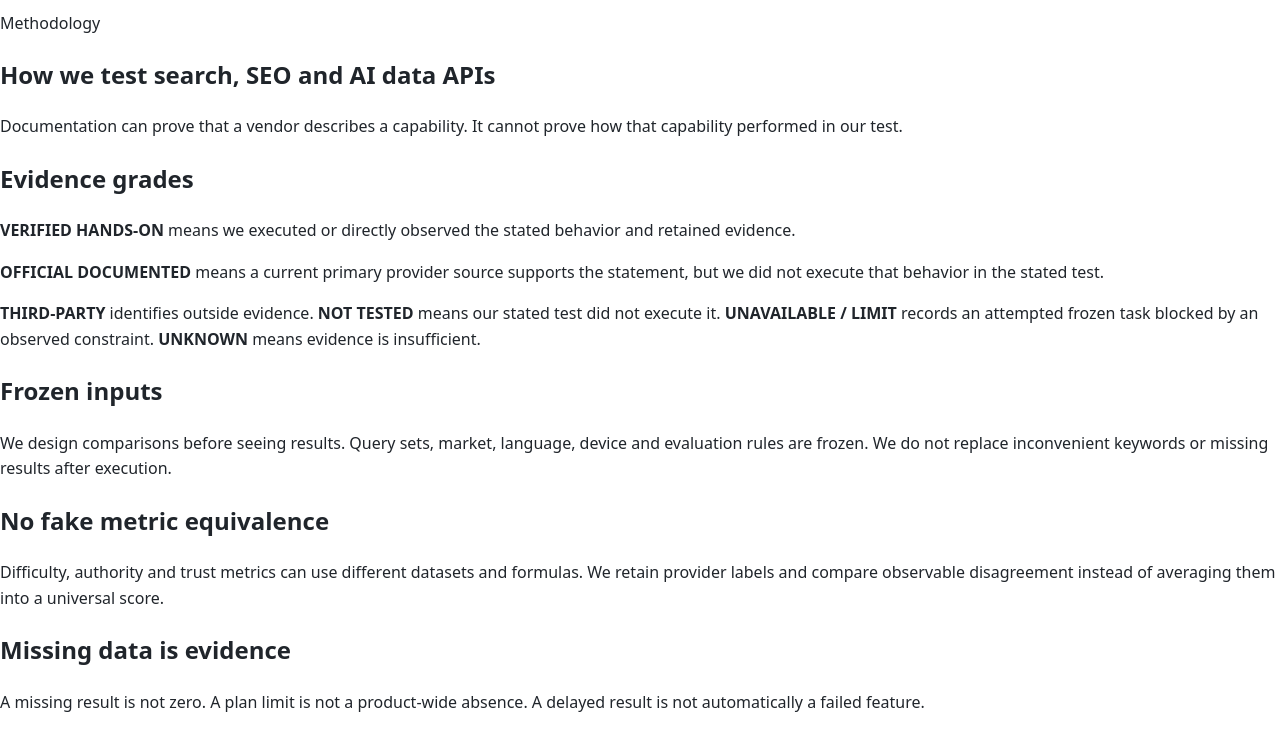
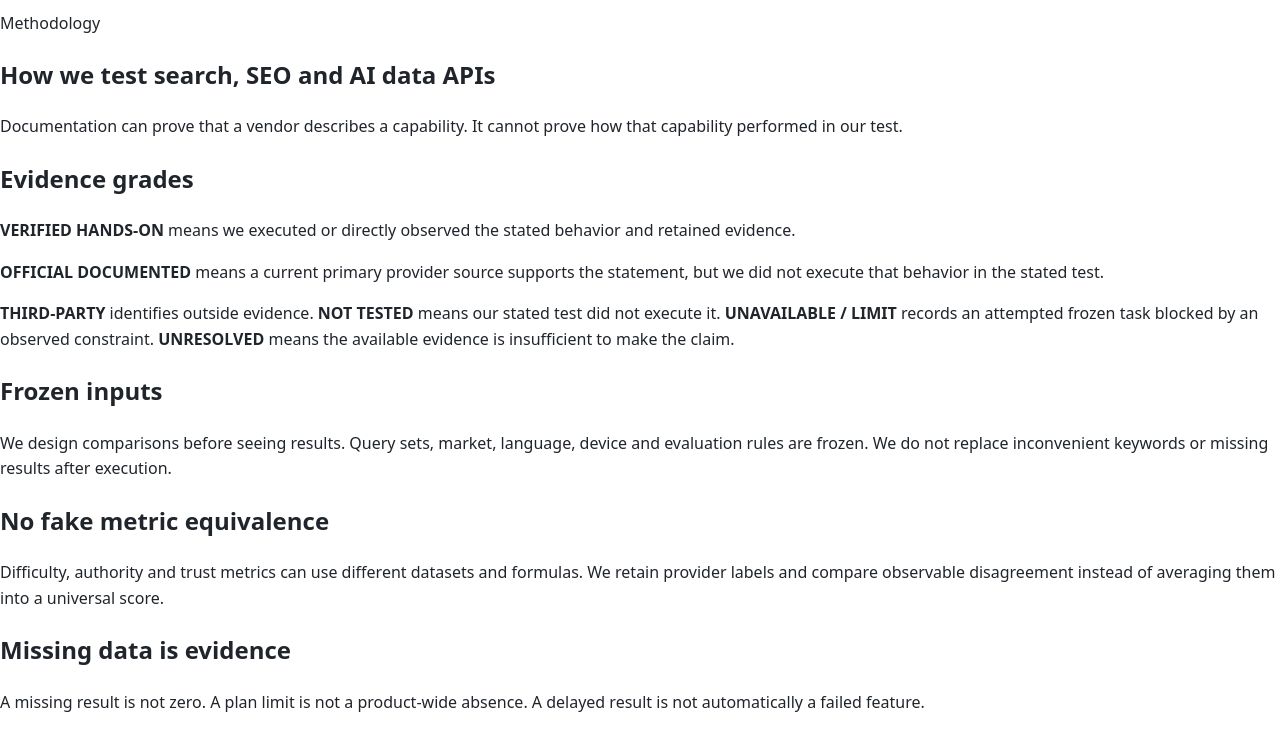
Before and after one commit to elgaross-pixel/search-data-bench, an Astro site: page /methodology in a window 1280 px wide. Shown: the part 65-797 px from the top of the page. Built offline with nearby package versions, Linux system fonts and the light colour scheme; Astro itself is replaced by a stand-in of ours.

Commit message:
Fix production QA placeholder token

```diff
--- a/src/pages/methodology/index.astro
+++ b/src/pages/methodology/index.astro
@@ -3,7 +3,7 @@ import BaseLayout from '../../core/BaseLayout.astro';
 ---
 <BaseLayout title="Methodology — Search Data Bench" description="How Search Data Bench tests search, SEO and AI data APIs.">
 <section class="prose"><p class="eyebrow">Methodology</p><h1>How we test search, SEO and AI data APIs</h1><p class="lede">Documentation can prove that a vendor describes a capability. It cannot prove how that capability performed in our test.</p>
-<h2>Evidence grades</h2><p><strong>VERIFIED HANDS-ON</strong> means we executed or directly observed the stated behavior and retained evidence.</p><p><strong>OFFICIAL DOCUMENTED</strong> means a current primary provider source supports the statement, but we did not execute that behavior in the stated test.</p><p><strong>THIRD-PARTY</strong> identifies outside evidence. <strong>NOT TESTED</strong> means our stated test did not execute it. <strong>UNAVAILABLE / LIMIT</strong> records an attempted frozen task blocked by an observed constraint. <strong>UNKNOWN</strong> means evidence is insufficient.</p>
+<h2>Evidence grades</h2><p><strong>VERIFIED HANDS-ON</strong> means we executed or directly observed the stated behavior and retained evidence.</p><p><strong>OFFICIAL DOCUMENTED</strong> means a current primary provider source supports the statement, but we did not execute that behavior in the stated test.</p><p><strong>THIRD-PARTY</strong> identifies outside evidence. <strong>NOT TESTED</strong> means our stated test did not execute it. <strong>UNAVAILABLE / LIMIT</strong> records an attempted frozen task blocked by an observed constraint. <strong>UNRESOLVED</strong> means the available evidence is insufficient to make the claim.</p>
 <h2>Frozen inputs</h2><p>We design comparisons before seeing results. Query sets, market, language, device and evaluation rules are frozen. We do not replace inconvenient keywords or missing results after execution.</p>
 <h2>No fake metric equivalence</h2><p>Difficulty, authority and trust metrics can use different datasets and formulas. We retain provider labels and compare observable disagreement instead of averaging them into a universal score.</p>
 <h2>Missing data is evidence</h2><p>A missing result is not zero. A plan limit is not a product-wide absence. A delayed result is not automatically a failed feature.</p>
```
